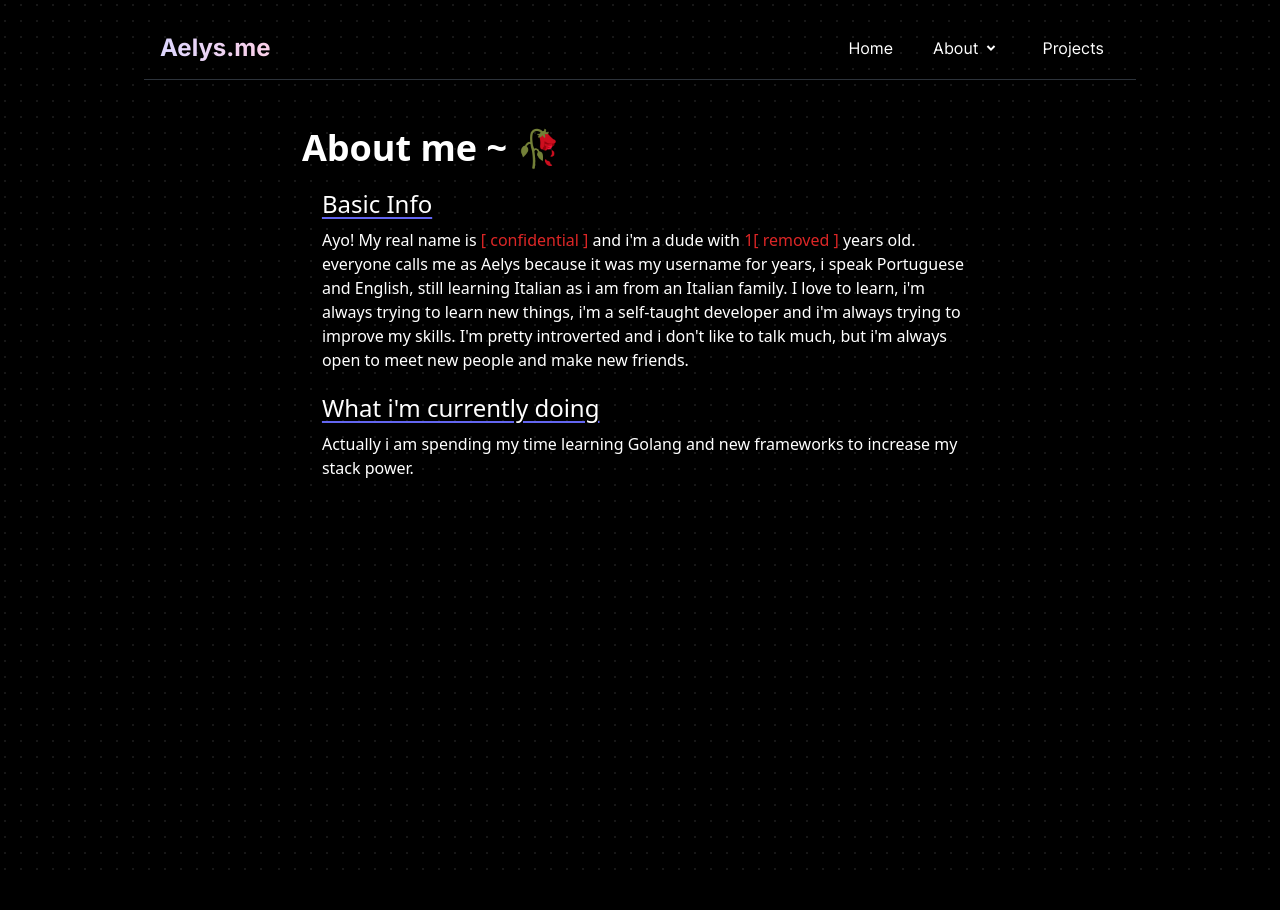
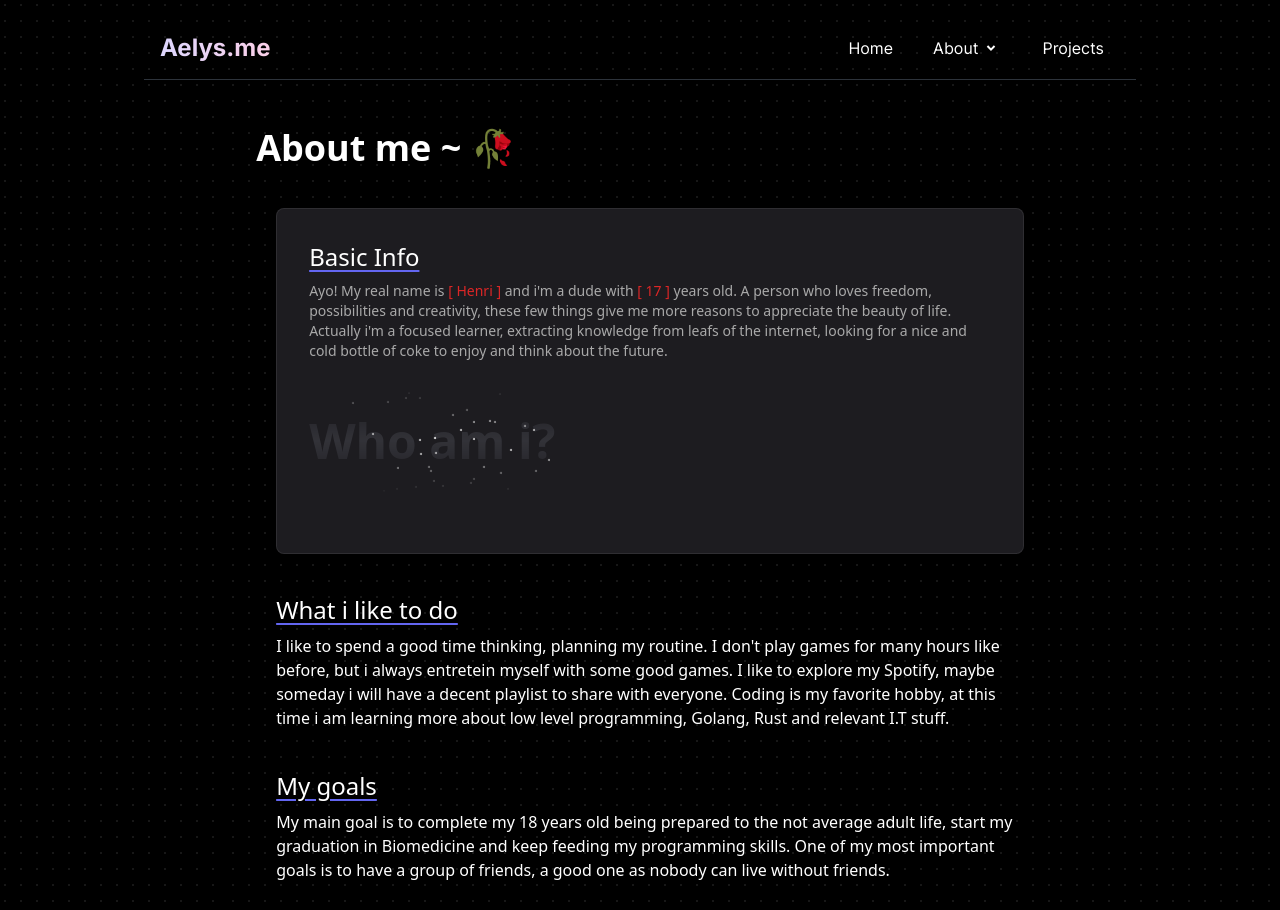
Before and after one commit to LysImbecile/aelys-portifolio, a React (Vite) app: page /about in a window 1280 px wide. Before the commit the page ends 880 px from the top, so only its background shows below. Built offline with nearby package versions, Linux system fonts and the light colour scheme.

Commit message:
Update About page content and styles

```diff
--- /dev/null
+++ b/src/components/ui/text-reveal-card.tsx
@@ -0,0 +1,187 @@
+"use client";
+import React, { useEffect, useRef, useState, memo } from "react";
+import { motion } from "framer-motion";
+import { twMerge } from "tailwind-merge";
+import { cn } from "../../utils/cn";
+
+export const TextRevealCard = ({
+  text,
+  revealText,
+  children,
+  className,
+}: {
+  text: string;
+  revealText: string;
+  children?: React.ReactNode;
+  className?: string;
+}) => {
+  const [widthPercentage, setWidthPercentage] = useState(0);
+  const cardRef = useRef<HTMLDivElement | any>(null);
+  const [left, setLeft] = useState(0);
+  const [localWidth, setLocalWidth] = useState(0);
+  const [isMouseOver, setIsMouseOver] = useState(false);
+
+  useEffect(() => {
+    if (cardRef.current) {
+      const { left, width: localWidth } =
+        cardRef.current.getBoundingClientRect();
+      setLeft(left);
+      setLocalWidth(localWidth);
+    }
+  }, []);
+
+  function mouseMoveHandler(event: any) {
+    event.preventDefault();
+
+    const { clientX } = event;
+    if (cardRef.current) {
+      const relativeX = clientX - left;
+      setWidthPercentage((relativeX / localWidth) * 100);
+    }
+  }
+
+  function mouseLeaveHandler() {
+    setIsMouseOver(false);
+    setWidthPercentage(0);
+  }
+  function mouseEnterHandler() {
+    setIsMouseOver(true);
+  }
+  function touchMoveHandler(event: React.TouchEvent<HTMLDivElement>) {
+    event.preventDefault();
+    const clientX = event.touches[0]!.clientX;
+    if (cardRef.current) {
+      const relativeX = clientX - left;
+      setWidthPercentage((relativeX / localWidth) * 100);
+    }
+  }
+
+  const rotateDeg = (widthPercentage - 50) * 0.1;
+  return (
+    <div
+      onMouseEnter={mouseEnterHandler}
+      onMouseLeave={mouseLeaveHandler}
+      onMouseMove={mouseMoveHandler}
+      onTouchStart={mouseEnterHandler}
+      onTouchEnd={mouseLeaveHandler}
+      onTouchMove={touchMoveHandler}
+      ref={cardRef}
+      className={cn(
+        "bg-[#1d1c20] border border-white/[0.08] w-[40rem] rounded-lg p-8 relative overflow-hidden",
+        className
+      )}
+    >
+      {children}
+
+      <div className="h-40  relative flex items-center overflow-hidden">
+        <motion.div
+          style={{
+            width: "100%",
+          }}
+          animate={
+            isMouseOver
+              ? {
+                  opacity: widthPercentage > 0 ? 1 : 0,
+                  clipPath: `inset(0 ${100 - widthPercentage}% 0 0)`,
+                }
+              : {
+                  clipPath: `inset(0 ${100 - widthPercentage}% 0 0)`,
+                }
+          }
+          transition={isMouseOver ? { duration: 0 } : { duration: 0.4 }}
+          className="absolute bg-[#1d1c20] z-20  will-change-transform"
+        >
+          <p
+            style={{
+              textShadow: "4px 4px 15px rgba(0,0,0,0.5)",
+            }}
+            className="text-base sm:text-[3rem] py-10 font-bold text-white bg-clip-text text-transparent bg-gradient-to-b from-white to-neutral-300"
+          >
+            {revealText}
+          </p>
+        </motion.div>
+        <motion.div
+          animate={{
+            left: `${widthPercentage}%`,
+            rotate: `${rotateDeg}deg`,
+            opacity: widthPercentage > 0 ? 1 : 0,
+          }}
+          transition={isMouseOver ? { duration: 0 } : { duration: 0.4 }}
+          className="h-40 w-[8px] bg-gradient-to-b from-transparent via-neutral-800 to-transparent absolute z-50 will-change-transform"
+        ></motion.div>
+
+        <div className=" overflow-hidden [mask-image:linear-gradient(to_bottom,transparent,white,transparent)]">
+          <p className="text-base sm:text-[3rem] py-10 font-bold bg-clip-text text-transparent bg-[#323238]">
+            {text}
+          </p>
+          <MemoizedStars />
+        </div>
+      </div>
+    </div>
+  );
+};
+
+export const TextRevealCardTitle = ({
+  children,
+  className,
+}: {
+  children: React.ReactNode;
+  className?: string;
+}) => {
+  return (
+    <h2 className={twMerge("text-2xl pb-2 font-normal underline decoration-indigo-500 underline-offset-4 text-white", className)}>
+      {children}
+    </h2>
+  );
+};
+
+export const TextRevealCardDescription = ({
+  children,
+  className,
+}: {
+  children: React.ReactNode;
+  className?: string;
+}) => {
+  return (
+    <p className={twMerge("text-[#a9a9a9] text-sm", className)}>{children}</p>
+  );
+};
+
+const Stars = () => {
+  const randomMove = () => Math.random() * 4 - 2;
+  const randomOpacity = () => Math.random();
+  const random = () => Math.random();
+  return (
+    <div className="absolute inset-0">
+      {[...Array(140)].map((_, i) => (
+        <motion.span
+          key={`star-${i}`}
+          animate={{
+            top: `calc(${random() * 100}% + ${randomMove()}px)`,
+            left: `calc(${random() * 100}% + ${randomMove()}px)`,
+            opacity: randomOpacity(),
+            scale: [1, 1.2, 0],
+          }}
+          transition={{
+            duration: random() * 10 + 20,
+            repeat: Infinity,
+            ease: "linear",
+          }}
+          style={{
+            position: "absolute",
+            top: `${random() * 100}%`,
+            left: `${random() * 100}%`,
+            width: `2px`,
+            height: `2px`,
+            backgroundColor: "white",
+            borderRadius: "50%",
+            zIndex: 1,
+          }}
+          className="inline-block"
+        ></motion.span>
+      ))}
+    </div>
+  );
+};
+
+export const MemoizedStars = memo(Stars);
--- a/src/pages/About.tsx
+++ b/src/pages/About.tsx
@@ -1,21 +1,51 @@
+import { TextRevealCard,
+    TextRevealCardDescription,
+    TextRevealCardTitle, } from '../components/ui/text-reveal-card';
+
 export default function About() {
     return (
         <>
-            <div className={"relative h-screen ml-auto mr-auto max-w-[80ch] scroll-smooth p-2 bg-fixed bg-black bg-dot-white/[0.2]"}>
+            <div className={"relative h-full ml-auto mr-auto max-w-[90ch] scroll-smooth p-2 bg-fixed bg-black bg-dot-white/[0.2]"}>
+
                 <div className={"p-5 pt-10 flex flex-col justify-start"}>
-                    <h1 className={"text-4xl font-bold text-white"}>About me ~ 🥀</h1>
+
+                    <div className="text-white pb-10">
+                    <h1 className={"text-4xl font-bold"}>About me ~ 🥀</h1>
+
+                    </div>
                     <section className="pl-5">
-                      <h2 className={"text-2xl pt-5 font-normal underline decoration-indigo-500 underline-offset-4 text-white"}><span> Basic Info</span></h2>
-                        <p className="text-white pt-2 font-light text-wrap">Ayo! My real name is <span className="text-red-600">[ confidential ]</span> and i'm a dude with <span className="text-red-600">1[ removed ]</span> years old.
-                            everyone calls me as Aelys because it was my username for years, i speak Portuguese and English, still learning Italian as i am from an Italian family.
-                            I love to learn, i'm always trying to learn new things, i'm a self-taught developer and i'm always trying to improve my skills.
-                            I'm pretty introverted and i don't like to talk much, but i'm always open to meet new people and make new friends.
+        <div>
+                    <TextRevealCard className='w-full'
+        text="Who am i?"
+        revealText="Who are you?"
+      >
+        <TextRevealCardTitle>
+        Basic Info
+        </TextRevealCardTitle>
+
+        <TextRevealCardDescription>
+        Ayo! My real name is <span className="text-red-600">[ Henri ]</span> and i'm a dude with <span className="text-red-600">[ 17 ]</span> years old.
+                           A person who loves freedom, possibilities and creativity, these few things give me more reasons to appreciate the beauty of life.
+                           Actually i'm a focused learner, extracting knowledge from leafs of the internet, looking for a nice and cold bottle of coke to enjoy and think about the future.
+        </TextRevealCardDescription>
+
+
+      </TextRevealCard>
+      </div>
+
+
+
+                        <h2 className={"text-2xl pt-10 font-normal underline decoration-indigo-500 underline-offset-4 text-white"}><span>What i like to do</span></h2>
+                        <p className="text-white pt-2 font-light text-wrap"> I like to spend a good time thinking, planning my routine. I don't play games for many hours like before, but i always entretein myself with some good games. I like to explore my Spotify, maybe someday i will have a decent playlist to share with everyone. Coding is my favorite hobby, at this time i am learning more about low level programming, Golang, Rust and relevant I.T stuff.
                         </p>
-                        <h2 className={"text-2xl pt-5 font-normal underline decoration-indigo-500 underline-offset-4 text-white"}><span>What i'm currently doing</span></h2>
-                        <p className="text-white pt-2 font-light text-wrap"> Actually i am spending my time learning Golang and new frameworks to increase my stack power.
-                        </p>                    </section>
+
+                        <h2 className={"text-2xl pt-10 font-normal underline decoration-indigo-500 underline-offset-4 text-white"}><span>My goals</span></h2>
+                        <p className="text-white pt-2 font-light text-wrap"> My main goal is to complete my 18 years old being prepared to the not average adult life, start my graduation in Biomedicine and keep feeding my programming skills. One of my most important goals is to have a group of friends, a good one as nobody can live without friends.
+                        </p>
+                           </section>
 
                 </div>
+
             </div>
         </>
     );
--- a/src/pages/Home.tsx
+++ b/src/pages/Home.tsx
@@ -1,6 +1,4 @@
-import { PiPlanetLight } from "react-icons/pi";
 import { TypewriterEffect } from "../components/ui/typewriter-effect";
-
 
 
 export default function Home() {
@@ -18,12 +16,12 @@ export default function Home() {
           className: "text-white text-5xl pl-2 md:pl-0",
         },
         {
-          text: "Full-Stack",
-          className: "bg-gradient-to-r from-fuchsia-600 to-pink-600 bg-clip-text text-transparent text-5xl",
+          text: "curious",
+          className: "bg-purple-600 text-5xl",
         },
         {
-            text: "developer",
-            className: "bg-gradient-to-r from-red-800 to-red-600 bg-clip-text text-transparent text-5xl"
+            text: "teenager.",
+            className: "bg-red-600 text-5xl"
         }
       ];
 
@@ -36,7 +34,7 @@ export default function Home() {
                 <TypewriterEffect className="text-start text-wrap font-inter" words={words} />
                     </div>
                     <p className="text-white font-inter text-pretty pt-10">
-                        Howdy! I am <span className="text-red-600">[Henri]</span> (aka Aëlys), a fullstack developer when it comes to doing large projects with my friends, and backend when it's calmer. I love Linux, privacy &amp; open-source software. I also like art.
+                        Howdy! I am <span className="text-red-600">[Henri]</span> (aka Aëlys), a teenager who loves to learn and have some creative ideas, I love Linux, privacy &amp; open-source software. I also like art.
                     </p>
                     <p className="text-white font-inter text-pretty pt-4">
 
```
